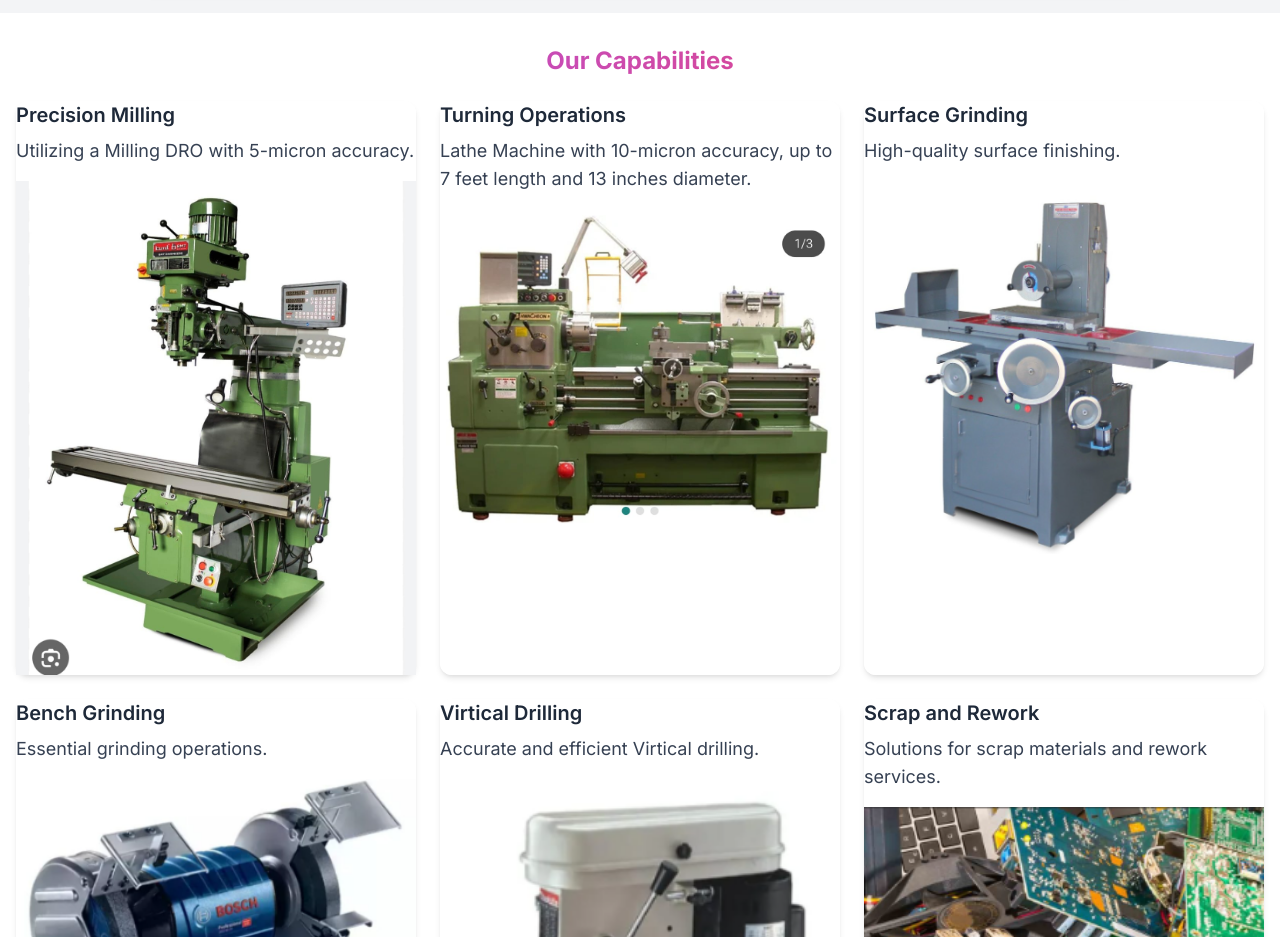
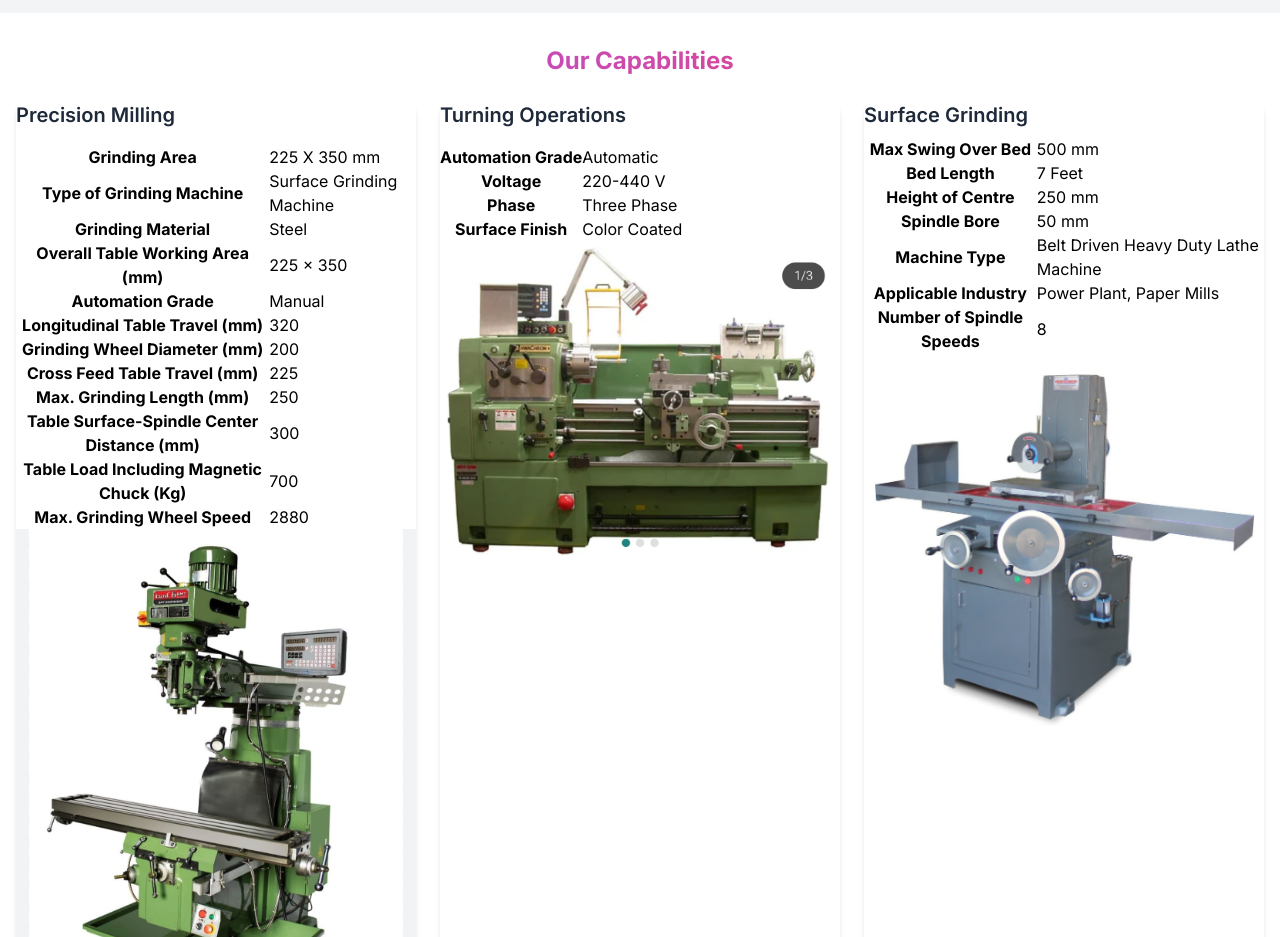
Before and after one commit to abhayagarwal70/SSIndustrialSolutions, a plain HTML site: page main.html in a window 1280 px wide. Shown: the part 960-1897 px from the top of the page. Drawn offline with nearby package versions, Linux system fonts and the light colour scheme.

Commit message:
Update main.html

```diff
--- a/main.html
+++ b/main.html
@@ -115,17 +115,120 @@
             <div class="grid grid-cols-1 md:grid-cols-2 lg:grid-cols-3 gap-6">
                 <div class="card fade-in clickable-card">
                     <h3 class="text-xl font-semibold text-gray-800 mb-2">Precision Milling</h3>
-                    <p class="text-gray-700 text-lg mb-4">Utilizing a Milling DRO with 5-micron accuracy.</p>
+                    <p class="text-gray-700 text-lg mb-4"> <div class="product-info">
+
+        <table class="spec-table">
+            <tr>
+                <th>Grinding Area</th>
+                <td>225 X 350 mm</td>
+            </tr>
+            <tr>
+                <th>Type of Grinding Machine</th>
+                <td>Surface Grinding Machine</td>
+            </tr>
+            <tr>
+                <th>Grinding Material</th>
+                <td>Steel</td>
+            </tr>
+            <tr>
+                <th>Overall Table Working Area (mm)</th>
+                <td>225 x 350</td>
+            </tr>
+            <tr>
+                <th>Automation Grade</th>
+                <td>Manual</td>
+            </tr>
+            <tr>
+                <th>Longitudinal Table Travel (mm)</th>
+                <td>320</td>
+            </tr>
+            <tr>
+                <th>Grinding Wheel Diameter (mm)</th>
+                <td>200</td>
+            </tr>
+            <tr>
+                <th>Cross Feed Table Travel (mm)</th>
+                <td>225</td>
+            </tr>
+            <tr>
+                <th>Max. Grinding Length (mm)</th>
+                <td>250</td>
+            </tr>
+            <tr>
+                <th>Table Surface-Spindle Center Distance (mm)</th>
+                <td>300</td>
+            </tr>
+            <tr>
+                <th>Table Load Including Magnetic Chuck (Kg)</th>
+                <td>700</td>
+            </tr>
+            <tr>
+                <th>Max. Grinding Wheel Speed</th>
+                <td>2880</td>
+            </tr>
+        </table>
+    </div></p>
                     <img src="MillingDRO.jpeg" alt="Precision Milling"  style="width: 100%; height: auto;">
                 </div>
                 <div class="card fade-in clickable-card">
                     <h3 class="text-xl font-semibold text-gray-800 mb-2">Turning Operations</h3>
-                    <p class="text-gray-700 text-lg mb-4">Lathe Machine with 10-micron accuracy, up to 7 feet length and 13 inches diameter.</p>
+                    <p class="text-gray-700 text-lg mb-4"><div class="product-info">
+        <table class="spec-table">
+            <tr>
+                <th>Automation Grade</th>
+                <td>Automatic</td>
+            </tr>
+            <tr>
+                <th>Voltage</th>
+                <td>220-440 V</td>
+            </tr>
+            <tr>
+                <th>Phase</th>
+                <td>Three Phase</td>
+            </tr>
+            <tr>
+                <th>Surface Finish</th>
+                <td>Color Coated</td>
+            </tr>
+        </table>
+
+    </div></p>
                     <img src="MillingDRO2.jpeg" alt="Turning Operations"  style="width: 100%; height: auto;">
                 </div>
                 <div class="card fade-in clickable-card">
                     <h3 class="text-xl font-semibold text-gray-800 mb-2">Surface Grinding</h3>
-                    <p class="text-gray-700 text-lg mb-4">High-quality surface finishing.</p>
+                     <div class="product-info">
+        <table class="spec-table">
+            <tr>
+                <th>Max Swing Over Bed</th>
+                <td>500 mm</td>
+            </tr>
+            <tr>
+                <th>Bed Length</th>
+                <td>7 Feet</td>
+            </tr>
+            <tr>
+                <th>Height of Centre</th>
+                <td>250 mm</td>
+            </tr>
+            <tr>
+                <th>Spindle Bore</th>
+                <td>50 mm</td>
+            </tr>
+            <tr>
+                <th>Machine Type</th>
+                <td>Belt Driven Heavy Duty Lathe Machine</td>
+            </tr>
+            <tr>
+                <th>Applicable Industry</th>
+                <td>Power Plant, Paper Mills</td>
+            </tr>
+            <tr>
+                <th>Number of Spindle Speeds</th>
+                <td>8</td>
+            </tr>
+        </table>
+    </div></p>
                      <img src="SurfaceGrinding.png" alt="Surface Grinding"  style="width: 100%; height: auto;">
                 </div>
                 <div class="card fade-in clickable-card">
```
